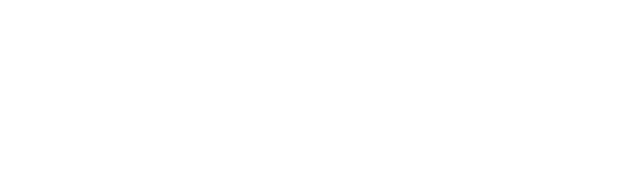
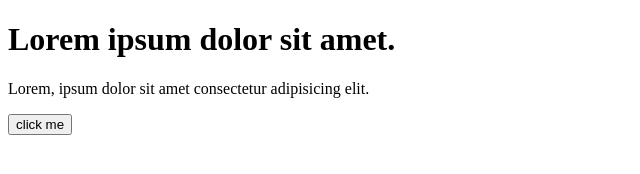
Before and after one commit to Jannat-hafsa/Hangman_game, a plain HTML site: page index.html in a window 1280 px wide. Shown: the whole page, without its empty margins (0-640 px from the left). Drawn offline with Linux system fonts and the light colour scheme.

Commit message:
2nd commit

```diff
--- a/index.html
+++ b/index.html
@@ -6,6 +6,11 @@
     <title>Document</title>
 </head>
 <body>
+    <div>
+        <h1>Lorem ipsum dolor sit amet.</h1>
+        <p>Lorem, ipsum dolor sit amet consectetur adipisicing elit.</p>
+        <button>click me</button>
+    </div>
 
 </body>
 </html>
```
